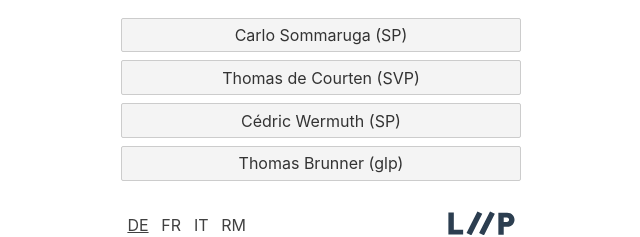
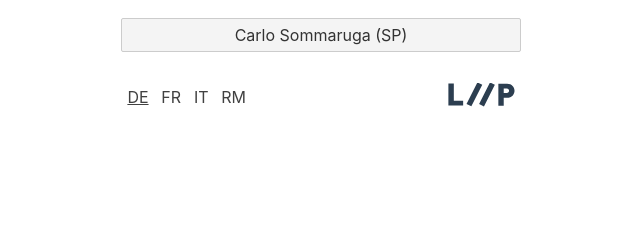
Before and after one commit to liip/parlaqui, a Svelte app: page /#de in a window 1280 px wide. Both pictures are taken after a click on the button "Spielen / jetzt loslegen". Shown: the part 379-616 px from the top of the page, without its empty margins (319-959 px from the left). Built offline with nearby package versions, Linux system fonts and the light colour scheme.

Commit message:
fix score logic.

```diff
--- a/src/Game.svelte
+++ b/src/Game.svelte
@@ -15,7 +15,7 @@
     const dispatch = createEventDispatcher()
     const maxRounds = 10
     const maxTime = maxRounds * 1000
-    const maxAnswers = 4
+    const maxAnswers = 1
     let round = 0
     let time = readable()
     let politician = {}
@@ -55,17 +55,18 @@
             return
         }
         clearTimeout(timer)
-        showAnswers()
+
         isWrong = answer.ID !== politician.ID
         let points = 0
         if(answer.wright) {
-            points = currentScore
+            points = Math.floor($time * 10)
         } else {
             currentScore = 0
         }
         score += points
         progress[round-1] = points
         time = readable($time)
+        showAnswers()
     }
 
     function generateAnswers() {
```
